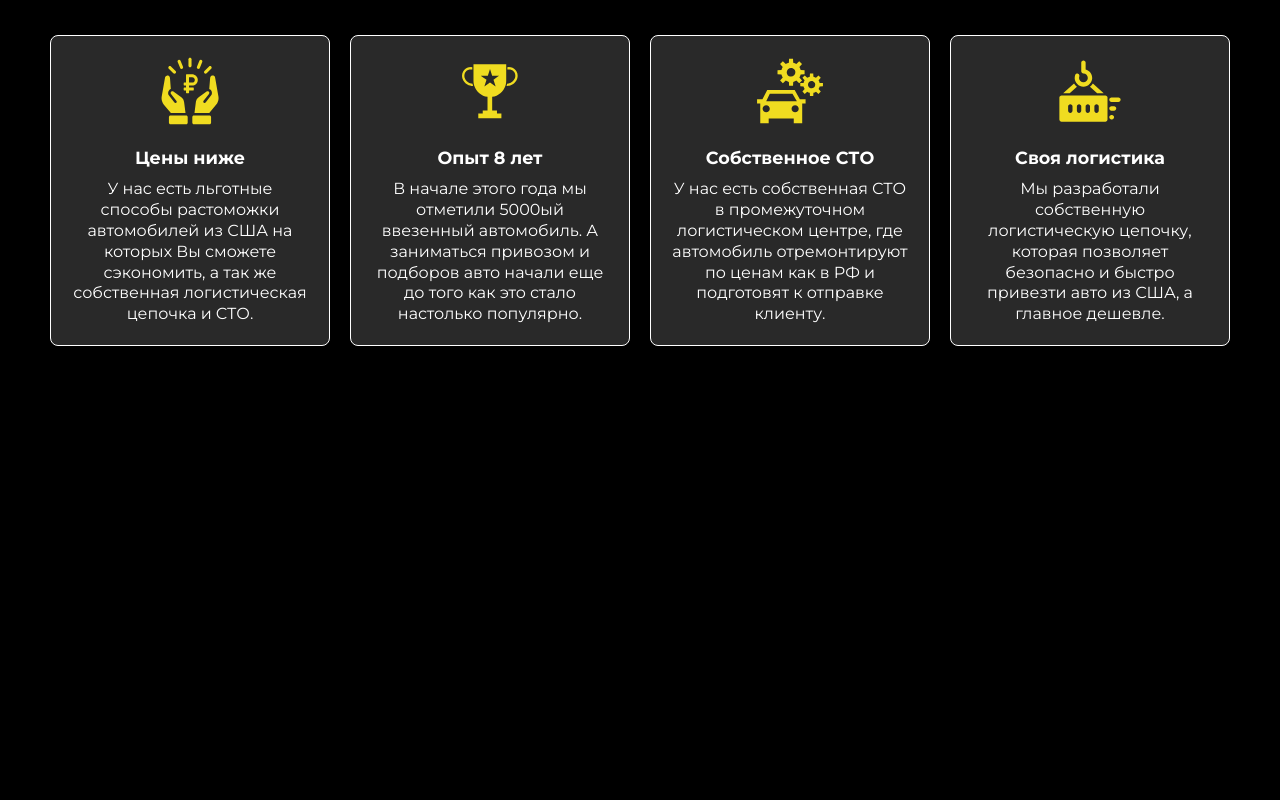
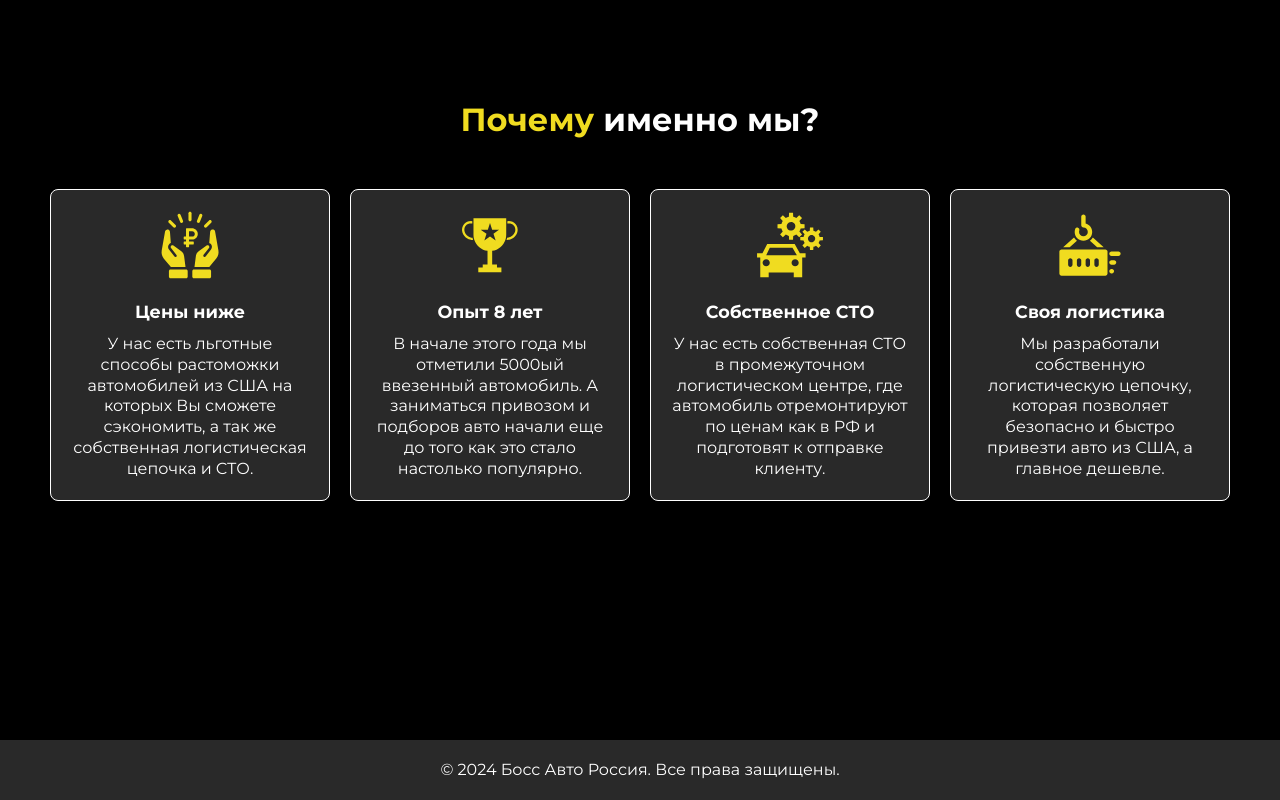
Before and after one commit to ImHotDog/car-shipping-landing, a React (Vite) app: page / in a window 1280 px wide. Shown: the part 1700-2500 px from the top of the page. Before the commit the page ends 2194 px from the top, so only its background shows below. Built offline with nearby package versions, Linux system fonts and the light colour scheme.

Commit message:
Add Footer + fixes

```diff
--- a/src/pages/MainPage/ui/MainPage.tsx
+++ b/src/pages/MainPage/ui/MainPage.tsx
@@ -3,6 +3,7 @@ import { Navbar } from "widgets/Navbar";
 import cls from "./MainPage.module.scss";
 import { FeatureSection } from "widgets/FeatureSection";
 import { FeatureAboutSection } from "widgets/FeatureAboutSection";
+import { Footer } from "widgets/Footer";
 
 const MainPage = () => {
     return (
@@ -18,6 +19,8 @@ const MainPage = () => {
             <div id="featureAboutSection">
                 <FeatureAboutSection />
             </div>
+
+            <Footer />
         </div>
     );
 }
--- a/src/widgets/FeatureAboutSection/ui/FeatureAboutSection.module.scss
+++ b/src/widgets/FeatureAboutSection/ui/FeatureAboutSection.module.scss
@@ -1,5 +1,5 @@
-.FeatureSection {
-    height: calc(100vh - var(--navbar-height));
+.FeatureAboutSection {
+    height: 100vh;
     width: 100%;
     display: flex;
     justify-content: center;
@@ -34,7 +34,7 @@
 }
 
 @media (max-width: 768px) {
-    .FeatureSection {
+    .FeatureAboutSection {
         height: auto;
         margin-top: 40px;
 
@@ -57,7 +57,7 @@
 }
 
 @media (max-width: 480px) {
-    .FeatureSection {
+    .FeatureAboutSection {
         height: auto;
         margin-top: 40px;
 
--- a/src/widgets/FeatureAboutSection/ui/FeatureAboutSection.tsx
+++ b/src/widgets/FeatureAboutSection/ui/FeatureAboutSection.tsx
@@ -15,7 +15,7 @@ const iconSource = [
 
 const FeatureAboutSection = () => {
     return (
-        <div className={cls.FeatureSection}>
+        <div className={cls.FeatureAboutSection}>
             <div className={cls.Content}>
                 <h1 className={cls.Title}>
                     <span>Почему </span>
--- a/src/widgets/FeatureSection/ui/FeatureSection.module.scss
+++ b/src/widgets/FeatureSection/ui/FeatureSection.module.scss
@@ -1,5 +1,5 @@
 .FeatureSection {
-    height: calc(100vh - var(--navbar-height));
+    height: 100vh;
     width: 100%;
     display: flex;
     justify-content: center;
--- a/src/widgets/Footer/index.ts
+++ b/src/widgets/Footer/index.ts
@@ -0,0 +1 @@
+export { default as Footer } from './ui/Footer';
--- a/src/widgets/Footer/ui/Footer.module.scss
+++ b/src/widgets/Footer/ui/Footer.module.scss
@@ -0,0 +1,9 @@
+.Footer {
+    position: relative;
+    bottom: 0;
+    background-color: #292929;
+    text-align: center;
+    padding: 20px;
+    min-height: 60px;
+    margin-top: 40px;
+}
--- a/src/widgets/Footer/ui/Footer.tsx
+++ b/src/widgets/Footer/ui/Footer.tsx
@@ -0,0 +1,11 @@
+import cls from './Footer.module.scss';
+
+const Footer = () => {
+    return (
+        <div className={cls.Footer}>
+            © 2024 Босс Авто Россия. Все права защищены.
+        </div>
+    );
+};
+
+export default Footer;
```
